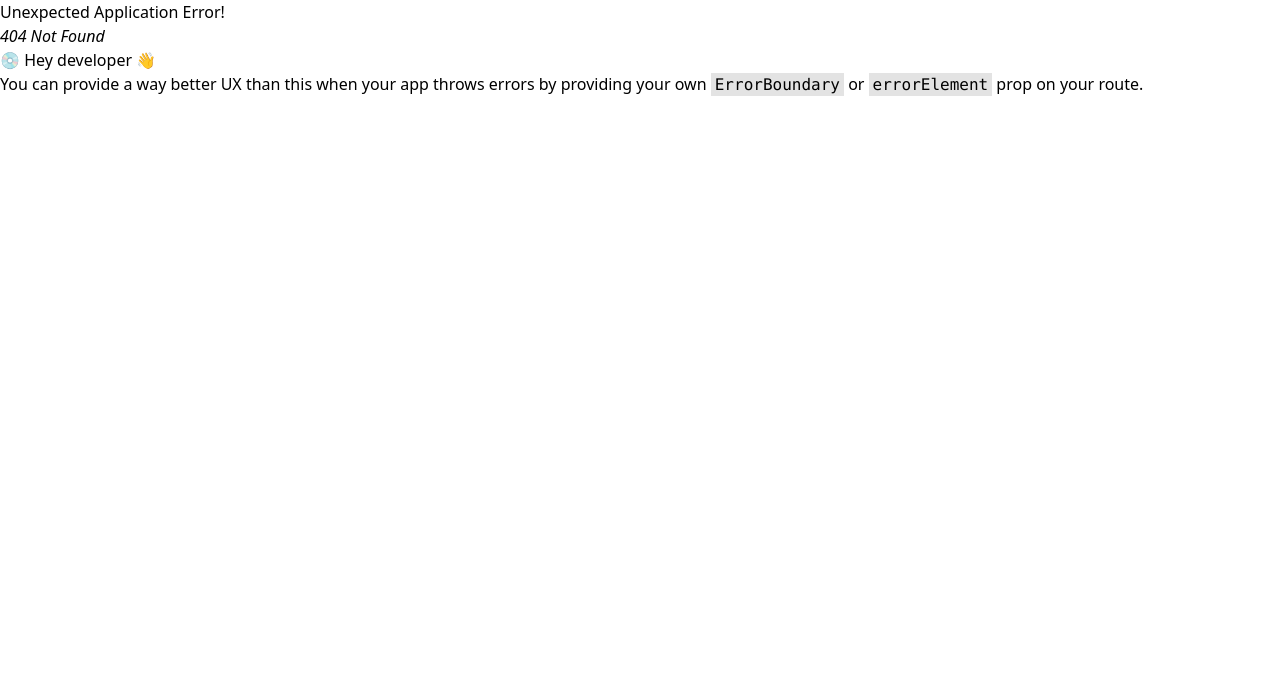
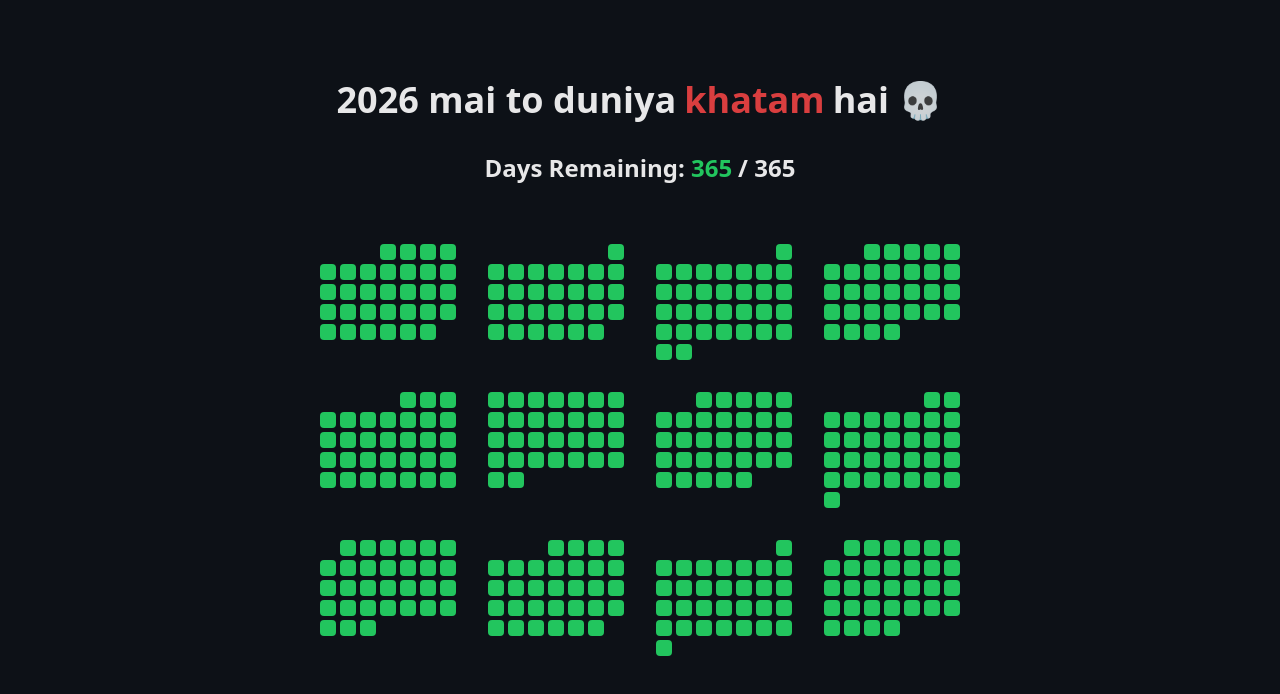
Before and after one commit to codeAntu/life, a React (Vite) app: page /2025 in a window 1280 px wide. Before the commit this address had no page. Shown: the top 694 px of the page. Built offline with nearby package versions, Linux system fonts and the light colour scheme.

Commit message:
Add Year2025 component to display calendar and remaining days until 2026

```diff
--- a/src/App.tsx
+++ b/src/App.tsx
@@ -1,5 +1,6 @@
 import { useEffect, useMemo } from 'react'
 import { createBrowserRouter, RouterProvider } from 'react-router-dom'
+import Year2025 from './routes/2025'
 
 const router = createBrowserRouter([
   {
@@ -21,6 +22,10 @@ const router = createBrowserRouter([
   {
     path: '/hours',
     element: <Hour />,
+  },
+  {
+    path: '/2025',
+    element: <Year2025 />,
   },
 ])
 
--- a/src/main.tsx
+++ b/src/main.tsx
@@ -5,6 +5,7 @@ import './index.css'
 
 ReactDOM.createRoot(document.getElementById('root')!).render(
   <React.StrictMode>
-    <Week />
+    <Week
+    />
   </React.StrictMode>,
 )
--- /dev/null
+++ b/src/routes/2025.tsx
@@ -0,0 +1,56 @@
+import React from 'react'
+
+const daysInMonth = (year: number, month: number) => new Date(year, month + 1, 0).getDate()
+
+const Year2025: React.FC = () => {
+  const months = Array.from({ length: 12 }, (_, i) => i)
+  const today = new Date()
+  const isPast = (month: number, day: number) => {
+    const date = new Date(2025, month, day + 1)
+    return date < today
+  }
+
+  const start = new Date(today > new Date(2025, 0, 1) ? today : new Date(2025, 0, 1))
+  const end = new Date(2025, 11, 31)
+  const remainingDays = Math.max(0, Math.ceil((end.getTime() - start.getTime()) / (1000 * 60 * 60 * 24)) + 1)
+
+  return (
+    <div className='flex min-h-[100dvh] flex-col items-center bg-bg p-8 text-white/90'>
+      <div className='py-5 sm:py-12 space-y-5 sm:space-y-8'>
+        <h1 className='text-center text-2xl font-bold sm:text-4xl'>
+          2026 mai to duniya
+          <span className='px-2 text-red-500/90'>khatam</span>
+          hai 💀
+        </h1>
+        <div className='text-center text-lg font-semibold sm:text-2xl pb-3'>
+          Days Remaining:
+          <span className='px-1.5 font-bold text-green-500'>{remainingDays}</span>/ 365
+        </div>
+      </div>
+      <div className='grid grid-cols-2 gap-8 sm:grid-cols-3 md:grid-cols-4'>
+        {months.map((month) => {
+          const days = daysInMonth(2025, month)
+          const firstDay = new Date(2025, month, 1).getDay()
+          return (
+            <div key={month} className='flex flex-col items-center'>
+              <div className='grid grid-cols-7 gap-1'>
+                {Array.from({ length: firstDay }).map((_, i) => (
+                  <div key={`empty-${i}`} />
+                ))}
+                {Array.from({ length: days }, (_, day) => (
+                  <div
+                    key={day}
+                    className={`size-4 rounded ${isPast(month, day) ? 'bg-red-500' : 'bg-green-500'}`}
+                    title={`2025-${month + 1}-${day + 1}`}
+                  ></div>
+                ))}
+              </div>
+            </div>
+          )
+        })}
+      </div>
+    </div>
+  )
+}
+
+export default Year2025
```
Also changed, not shown: 1 other file (tests, documents, lock files or other folders).
